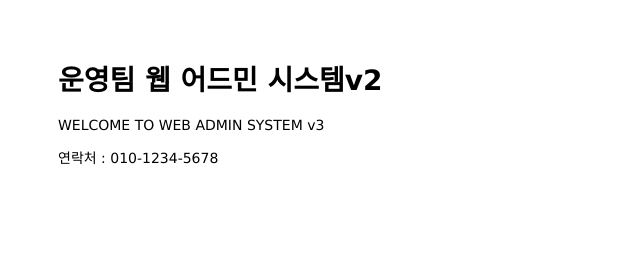
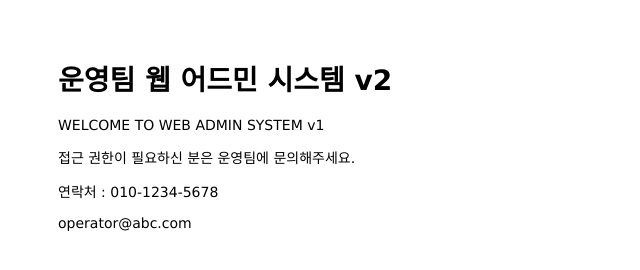
Before and after one commit to DEC-DEV/mastering-git-github, a website: page mastering-git-github/public/index.html in a window 1280 px wide. Shown: the whole page, without its empty margins (0-640 px from the left). Drawn offline with Linux system fonts and the light colour scheme.

Commit message:
Change content in main page

```diff
--- a/mastering-git-github/public/index.html
+++ b/mastering-git-github/public/index.html
@@ -6,11 +6,13 @@
 </head>
 
 <body>
-  <h1>운영팀 웹 어드민 시스템v2</h1>
-  <p>WELCOME TO WEB ADMIN SYSTEM v3</p>
+  <h1>운영팀 웹 어드민 시스템 v2</h1>
+  <p>WELCOME TO WEB ADMIN SYSTEM v1</p>
+  <p>접근 권한이 필요하신 분은 운영팀에 문의해주세요.</p>  <!-- nov -->
 </body>
 
 <footer>
   <p>연락처 : 010-1234-5678</p>
+  <p>operator@abc.com</p><!-- nov -->
 </footer>
 </html>
```
